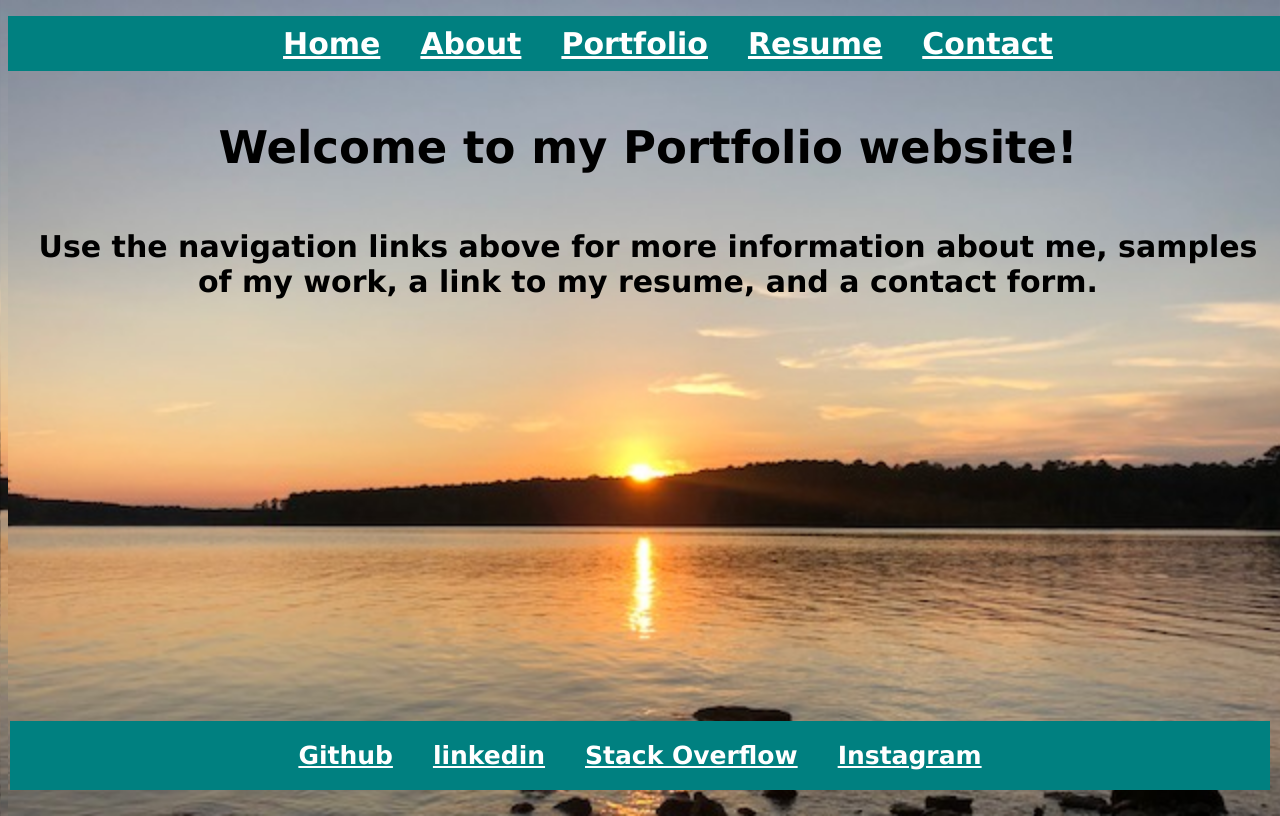
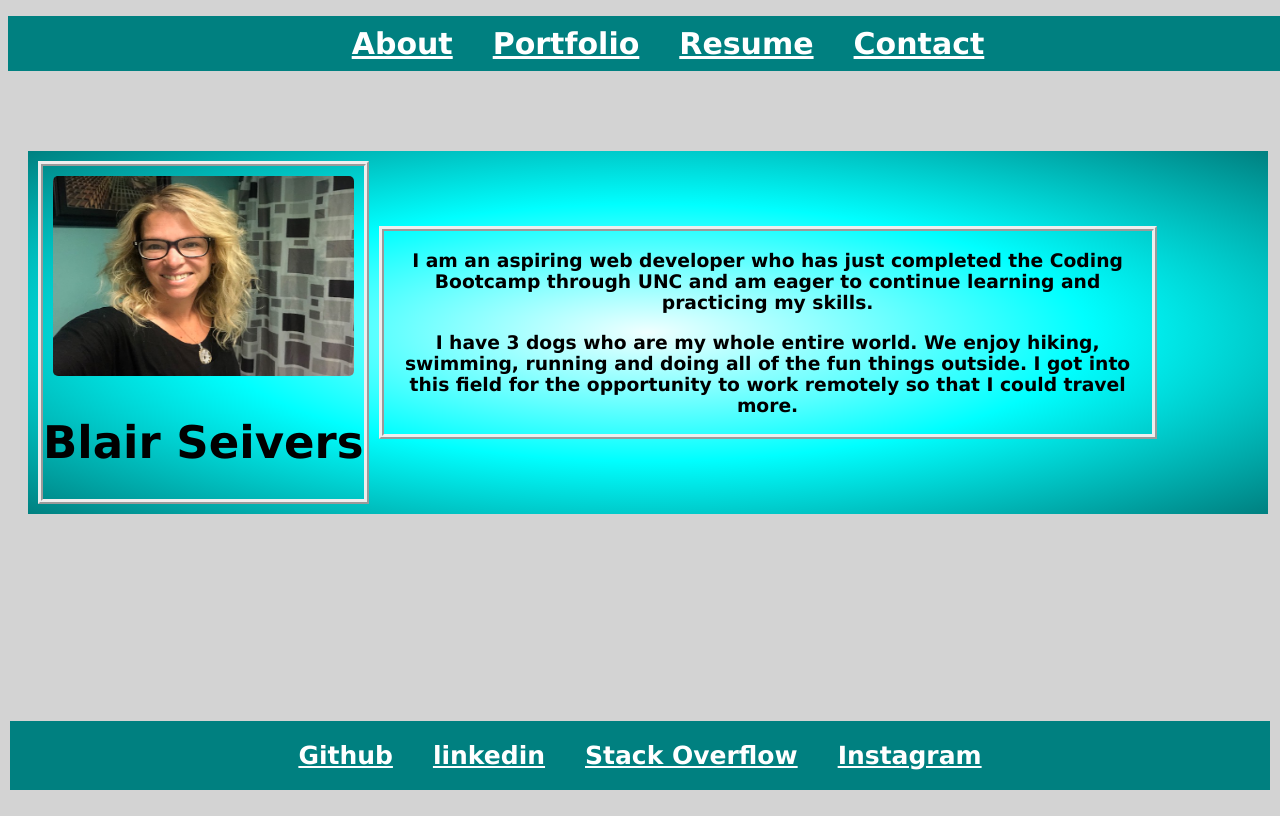
Before and after one commit to dogmom3/20-react-portfolio, a React (Create React App) app: page / in a window 1280 px wide. Built offline with nearby package versions, Linux system fonts and the light colour scheme.

Commit message:
uupdate about page styles

```diff
--- /dev/null
+++ b/src/components/Header.js
@@ -0,0 +1,31 @@
+// import React from 'react';
+// import NavTabs from './NavTabs'
+
+// function Header() {
+//   return (
+//     <header className="header">
+//         <nav>
+//         <div>
+//         <h5 className="nav-name brand-logo"  >Blair Seivers</h5>
+//     <NavTabs
+//         // currentPage = {currentPage}
+//         // setCurrentPage = {setCurrentPage}
+//       ></NavTabs>
+//       </div>
+//       </nav>
+//       </header>
+//   );
+// }
+// export default Header;
+
+
+// import React from "react";
+// import NavTabs from './NavTabs';
+
+// export default function Header (){
+//     return(
+//         <header>
+//             {/* <NavTabs /> */}
+//         </header>
+//     )
+// }
--- a/src/components/NavTabs.js
+++ b/src/components/NavTabs.js
@@ -5,10 +5,6 @@ function NavTabs({ currentPage, handlePageChange }) {
   return (
 <header>
     <ul className="nav-list">
-      <li className="nav-item">
-        <a href="#home" onClick={() =>
-        handlePageChange('Home')} className='nav-link'>Home</a>
-      </li>
       <li className="nav-item">
         <a href="#about" onClick={() => handlePageChange('About')}
           className='nav-link'>About</a>
--- a/src/components/PortfolioContainer.js
+++ b/src/components/PortfolioContainer.js
@@ -1,21 +1,18 @@
 import React, { useState } from 'react';
 import NavTabs from './NavTabs';
-import Home from './pages/Home';
 import About from './pages/About';
 import Portfolio from './pages/Portfolio';
 import Contact from './pages/Contact';
 import Resume from './pages/Resume';
 import Footer from './Footer';
+// import Header from './Header';
 
 
 export default function PortfolioContainer() {
-  const [currentPage, setCurrentPage] = useState('Home');
+  const [currentPage, setCurrentPage] = useState('About');
 
   // This method is checking to see what the value of `currentPage` is. Depending on the value of currentPage, we return the corresponding component to render.
   const renderPage = () => {
-    if (currentPage === 'Home') {
-      return <Home />;
-    }
     if (currentPage === 'About') {
       return <About />;
     }
@@ -32,6 +29,9 @@ export default function PortfolioContainer() {
 
   return (
     <div>
+      {/* <header>
+        <Header />
+      </header> */}
       {/* We are passing the currentPage from state and the function to update it */}
       <NavTabs currentPage={currentPage} handlePageChange={handlePageChange} />
       {/* Here we are calling the renderPage method which will return a component  */}
--- a/src/components/pages/About.js
+++ b/src/components/pages/About.js
@@ -4,14 +4,24 @@ import profileImage from "../../../src/assets/profile-photo.jpg";
 export default function About() {
   return (
     <div className="about">
-      <div>
-        <img src={profileImage} className='profileImage' alt="profile" />
+      <div className='img-name'>
+        <img src={profileImage} className='profileImg' alt="profile" />
+        <h1>Blair Seivers</h1>
       </div>
-        <h2 className='bio'>
-          My name is Blair Seivers and I am an aspiring web developer. I have
+      <div className='bio'>
+        <h3 className='work'>
+           I am an aspiring web developer who has
           just completed the Coding Bootcamp through UNC and am eager to
           continue learning and practicing my skills.
-        </h2>
+        </h3>
+        <h3 className='hobbies'>
+          I have 3 dogs who are my whole entire world. We enjoy hiking,
+          swimming, running and doing all of the fun things outside.
+          I got into this field for the opportunity to work remotely
+          so that I could travel more.
+        </h3>
+      </div>
+
     </div>
   );
 }
--- a/src/components/pages/Home.js
+++ /dev/null
@@ -1,10 +0,0 @@
-import React from 'react';
-
-export default function Home() {
-  return (
-    <div className='home'>
-      <h1>Welcome to my Portfolio website! </h1>
-       <h2> Use the navigation links above for more information about me, samples of my work, a link to my resume, and a contact form.</h2>
-    </div>
-  );
-}
--- a/src/index.css
+++ b/src/index.css
@@ -1,8 +1,9 @@
 /* WHOLE PAGE */
 html,
 body {
-  background-image: url("../src/assets/fallslake.jpg");
-  background-size: cover;
+  background-color: lightgrey;
+  /* background-image: url("../src/assets/fallslake.jpg");
+  background-size: cover; */
   height: 100%;
   width: 100vw;
   font-family: "Lucida Sans", "Lucida Sans Regular", "Lucida Grande",
@@ -18,6 +19,8 @@ h2 {
 /* NAV */
 header{
   background-color: teal;
+  /* background-image: url("./assets/fallslake.jpg"); */
+  /* background-size: cover; */
 
 }
 .nav-list {
@@ -53,60 +56,103 @@ header{
 
 /* ABOUT */
 .about {
+  background-image:-webkit-radial-gradient(azure, aqua, teal);
   display: flex;
   flex-direction: row;
-  align-items: left;
+  align-items: center;
   margin: 20px;
   margin-top: 10vh;
 }
-.profileImage {
+.profileImg {
   border-radius: 5px;
   height: 25vh;
-  max-width: 25vw;
+  max-width: auto;
+  margin:10px;
+}
+.img-name{
+  display: flex;
+  flex-direction: column;
+  align-content: center;
+  border-style: ridge;
+  border-width: 5px;
+  margin: 10px;
 }
 .bio {
+  border-style: ridge;
+  border-width: 5px;
   text-align: center;
   max-width: 60vw;
-  margin-left: 10vw;
   color: black;
 }
 
 /* PORTFOLIO */
-.portfolio {
-  display: flex;
+.app{
+  position: relative;
+  width: 30vw;
+  font-size: 25px;
+  font-weight: bold;
+  margin: 10px;
+
+}
+.app-row{
+  display:flex;
   flex-direction: row;
   justify-content: center;
-  flex-wrap: wrap;
+  align-items:center;
+}
+.image{
+  display: block;
+  height: 30vh;
+  width:100%;
+  border-radius: 15px;
+}
+.image-overlay{
+  position: absolute;
+  top:0;
+  left:0;
+  width:100%;
+  height:100%;
+  border-radius: 15px;
+  background: rgba(0,0,0,0.6);
+  color: white;
+  display: flex;
+  flex-direction: column;
   align-items: center;
-  text-align: center;
+  justify-content: center;
+  opacity: 0;
+  transition: opacity 0.25s;
 }
-.apps {
-  margin: 15px;
-  border-radius: 5px;
-  padding: 5px;
+.image-overlay > * {
+  transform: translateY(20px);
+  transition: transform 0.25s;
 }
+.image-overlay:hover{
+  opacity: 1;
+}
+.image-overlay:hover > * {
+transform: translateY(0);
+}
+.image-overlay-blur{
+  backdrop-filter: blur(5px);
+}
+
+/*
 .app-name{
-  color:black;
+  color:teal;
 }
 .app-info {
-  color: white;
+  color: black;
   border-radius: 15px;
   display: flex;
   flex-direction: column;
   font-size: 20px;
   font-weight: bold;
-}
+}*/
 .app-link {
-  font-size: 20px;
+  font-size: 25px;
+  font-weight: bold;
   color: white;
   margin: 5px;
-}
-.app-link:hover {
-  color: teal;
-}
-.img {
-  height: auto;
-  width: 10vw;
 }
 
 /* RESUME */
```
Also changed, not shown: src/components/pages/Portfolio.js (+26 -96 lines).
